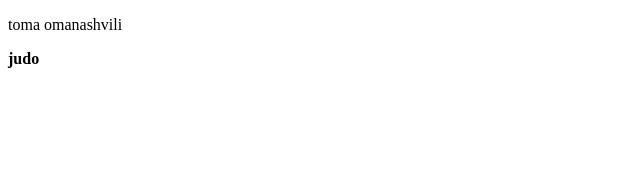
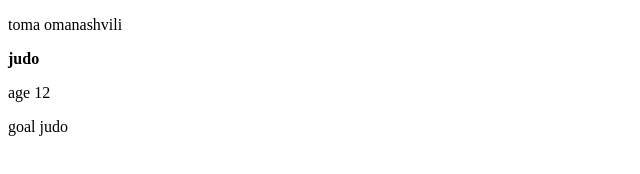
Before and after one commit to tomaomanashvili/tomaomanashvili, a plain HTML site: page day08/homework/index.html in a window 1280 px wide. Shown: the whole page, without its empty margins (0-640 px from the left). Drawn offline with Linux system fonts and the light colour scheme.

Commit message:
Update index.html

```diff
--- a/day08/homework/index.html
+++ b/day08/homework/index.html
@@ -8,5 +8,8 @@
 <body>
     <p>toma omanashvili</p>
     <b>judo</b>
+    <p>age 12</p>
+    <p>goal judo</p>
+
 </body>
 </html>
```
